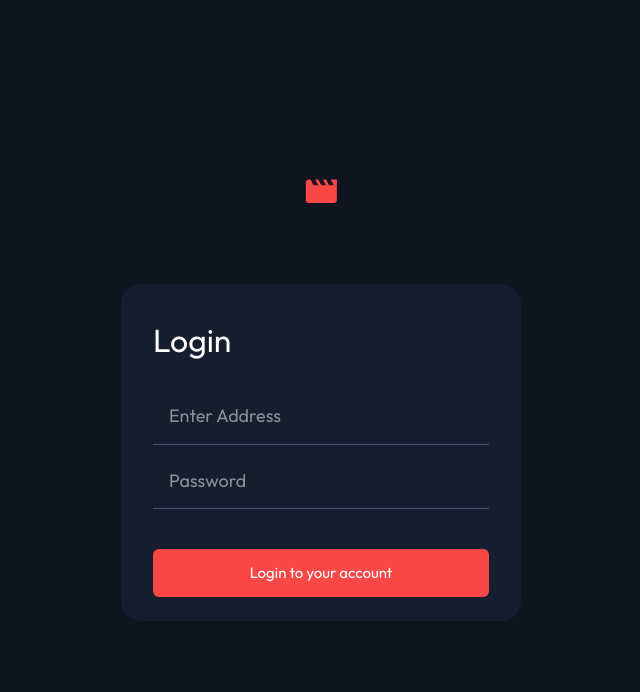
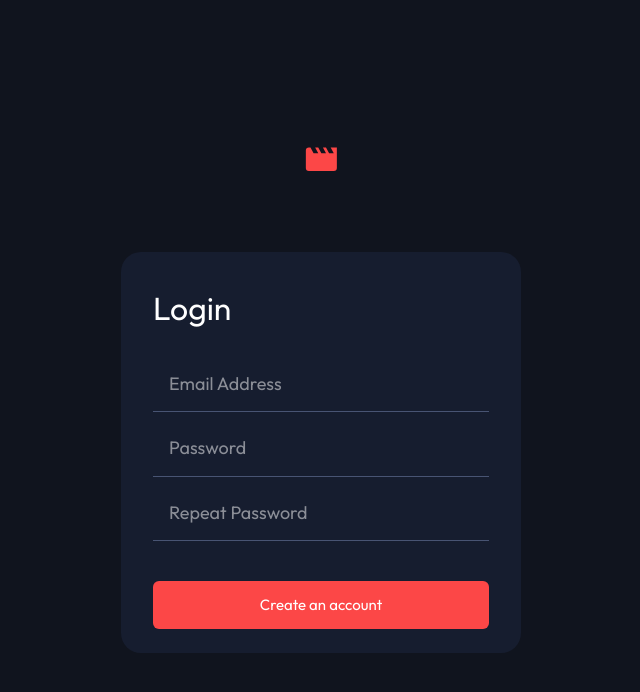
Before and after one commit to karimtarek0000/entertainment, a Next.js app: page /auth in a window 1280 px wide. Shown: the top 692 px of the page, without its empty margins (319-959 px from the left). Built offline with nearby package versions, Linux system fonts and the light colour scheme.

Commit message:
Refactor authentication forms: replace LoginForm with AuthForm for unified handling and update input configurations

```diff
--- a/src/app/auth/page.tsx
+++ b/src/app/auth/page.tsx
@@ -1,10 +1,10 @@
-import Form from '@/components/molecules/LoginForm'
+import AuthForm from '@/components/molecules/AuthForm'
 
 export default function Login() {
   return (
     <>
       <h1 className="auth-heading">Login</h1>
-      <Form />
+      <AuthForm type="sign-up" />
     </>
   )
 }
--- a/src/app/auth/sign-up/page.tsx
+++ b/src/app/auth/sign-up/page.tsx
@@ -1,4 +1,4 @@
-import Form from '@/components/molecules/LoginForm'
+import Form from '@/components/molecules/AuthForm'
 
 export default function SignUp() {
   return (
--- a/src/app/globals.css
+++ b/src/app/globals.css
@@ -31,7 +31,7 @@ body {
 
 /*  */
 @utility input {
-  @apply border-b w-full ps-4 pb-5 text-head-sm caret-third border-[#485473] focus:outline-none focus:border-white h-[37px] leading-0;
+  @apply border-b w-full ps-4 pb-5 text-head-sm caret-third border-[#485473] focus:outline-none focus:border-white h-[37px] leading-0 capitalize;
 }
 
 @utility flex-center {
--- /dev/null
+++ b/src/components/molecules/AuthForm.tsx
@@ -0,0 +1,39 @@
+'use client'
+
+import Button from '@/components/atoms/Button'
+import Input from '@/components/atoms/Input'
+import authUI from '@/conifg/configDrivenUI.auth.json'
+import { ComponentProps, JSX } from 'react'
+
+interface FormProps extends ComponentProps<'form'> {
+  type: 'login' | 'sign-up'
+}
+
+interface AuthFieldConfig {
+  type: string
+  ariaLabel: string
+  name: string
+  placeholder: string
+}
+
+export default function AuthForm({ type, ...attrs }: FormProps): JSX.Element {
+  return (
+    <form
+      {...attrs}
+      className="[&>*:nth-child(-n+2)]:mb-6 [&>*:last-child]:mt-10 [&>*:last-child]:mb-6"
+    >
+      {authUI[type].inputs.map((field: AuthFieldConfig) => {
+        return (
+          <Input
+            key={field.name}
+            name={field.name}
+            type={field.type}
+            aria-label={field.ariaLabel}
+            placeholder={field.placeholder}
+          />
+        )
+      })}
+      <Button type="submit">{authUI[type].submit.text}</Button>
+    </form>
+  )
+}
--- a/src/components/molecules/LoginForm.tsx
+++ /dev/null
@@ -1,20 +0,0 @@
-'use client'
-
-import Button from '@/components/atoms/Button'
-import Input from '@/components/atoms/Input'
-import { ComponentProps, JSX } from 'react'
-
-interface FormProps extends ComponentProps<'form'> {}
-
-export default function LoginForm({ ...attrs }: FormProps): JSX.Element {
-  return (
-    <form
-      {...attrs}
-      className="[&>*:first-child]:mb-6 [&>*:last-child]:mt-10 [&>*:last-child]:mb-6"
-    >
-      <Input placeholder="Enter Address" />
-      <Input type="password" placeholder="Password" />
-      <Button type="submit">Login to your account</Button>
-    </form>
-  )
-}
--- /dev/null
+++ b/src/conifg/configDrivenUI.auth.json
@@ -0,0 +1,46 @@
+{
+  "login": {
+    "inputs": [
+      {
+        "type": "email",
+        "ariaLabel": "email",
+        "name": "email",
+        "placeholder": "email address"
+      },
+      {
+        "type": "password",
+        "ariaLabel": "password",
+        "name": "password",
+        "placeholder": "password"
+      }
+    ],
+    "submit": {
+      "text": "Login to your account"
+    }
+  },
+  "sign-up": {
+    "inputs": [
+      {
+        "type": "email",
+        "ariaLabel": "email",
+        "name": "email",
+        "placeholder": "email address"
+      },
+      {
+        "type": "password",
+        "ariaLabel": "password",
+        "name": "password",
+        "placeholder": "password"
+      },
+      {
+        "type": "password",
+        "ariaLabel": "repeat password",
+        "name": "repeat-password",
+        "placeholder": "repeat password"
+      }
+    ],
+    "submit": {
+      "text": "Create an account"
+    }
+  }
+}
```
